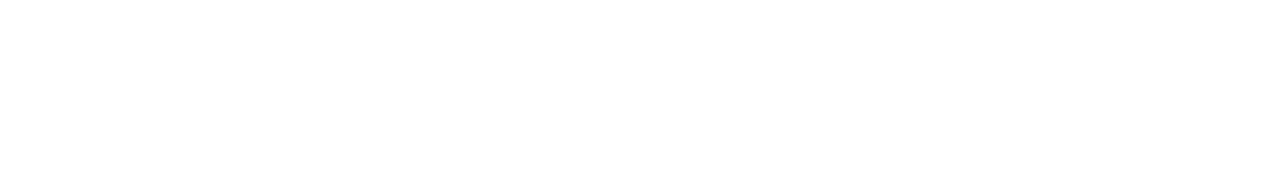
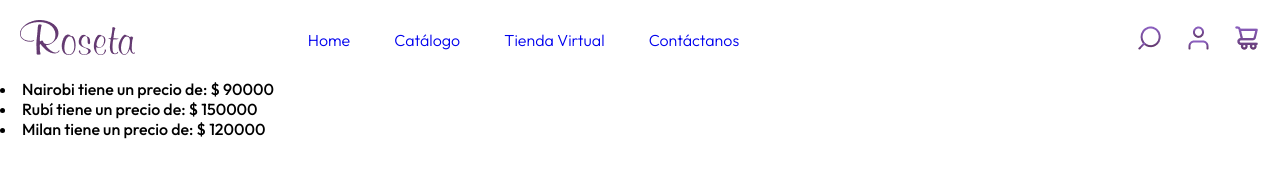
Before and after one commit to Brand2899/RosetaShop, a plain HTML site: page store.html in a window 1280 px wide. Drawn offline with Linux system fonts and the light colour scheme.

Commit message:
list is printed acordingly

```diff
--- a/js/index.js
+++ b/js/index.js
@@ -64,9 +64,18 @@ const stock = [
 
 const { user_age, user_email, user_gender, user_name } = user;
 
+
 stock.forEach( product => {
     const {obj_name: name, obj_price: price, obj_img: img, obj_category: category, obj_colection: colection, obj_reference: reference, obj_color: color, obj_isPrinted: isPrinted} = product;
+
+    var printList = document.getElementById("printList");
+    var line = document.createElement("li");
+
     if(!isPrinted && price >= 90000){
-        console.log(name + " tiene un precio de: $" + price);
+        /*console.log(name + " tiene un precio de: $" + price);*/
+        var content = document.createTextNode(name + " tiene un precio de: $ " + price);
+
+        printList.appendChild(line);
+        line.appendChild(content);
     }
 })
--- a/store.html
+++ b/store.html
@@ -5,8 +5,62 @@
     <meta http-equiv="X-UA-Compatible" content="IE=edge">
     <meta name="viewport" content="width=device-width, initial-scale=1.0">
     <title>Roseta</title>
+
+    <link rel="preconnect" href="https://fonts.googleapis.com">
+    <link rel="preconnect" href="https://fonts.gstatic.com" crossorigin>
+    <link href="https://fonts.googleapis.com/css2?family=Outfit:wght@300;500&display=swap" rel="stylesheet">
+    <link rel="stylesheet" href="./css/old_index.css">
+    <link rel="stylesheet" href="./css/mediaqueries.css">
 </head>
 <body>
+    <header>
+        <nav class="nav flex">
+            <div class="right__nav flex">
+                <button>
+                    <img src="./img/icon_header_nav.png" alt="">
+                </button>
+                <a href="#"  class="logo">
+                    <img src="./img/img_header_logo.png" alt="">
+                </a>
+                <ul class="menu flex">
+                    <li class="light color--light">
+                        <a href="#">Home</a>
+                    </li>
+                    <li class="light color--light">
+                        <a href="#">Catálogo</a>
+                    </li>
+                    <li class="light color--light">
+                        <a href="#">Tienda Virtual</a>
+                    </li>
+                    <li class="light color--light">
+                        <a href="#">Contáctanos</a>
+                    </li>
+                </ul>
+            </div>
+            <ul class="left__nav flex">
+                <li>
+                    <a href="#">
+                        <img src="./img/icon_header_search.png" alt="">
+                    </a>
+                </li>
+                <li id="icon__user">
+                    <a href="#">
+                        <img src="./img/icon_header_user.png" alt="">
+                    </a>
+                </li>
+                <li>
+                    <a href="#">
+                        <img src="./img/icon_header_shop.png" alt="">
+                    </a>
+                </li>
+            </ul>
+        </nav>
+    </header>
+    <section>
+        <div id="printList">
 
+        </div>
+    </section>
+    <script src="./js/index.js"></script>
 </body>
 </html>
```
Also changed, not shown: index.html (+0 -1 lines).
